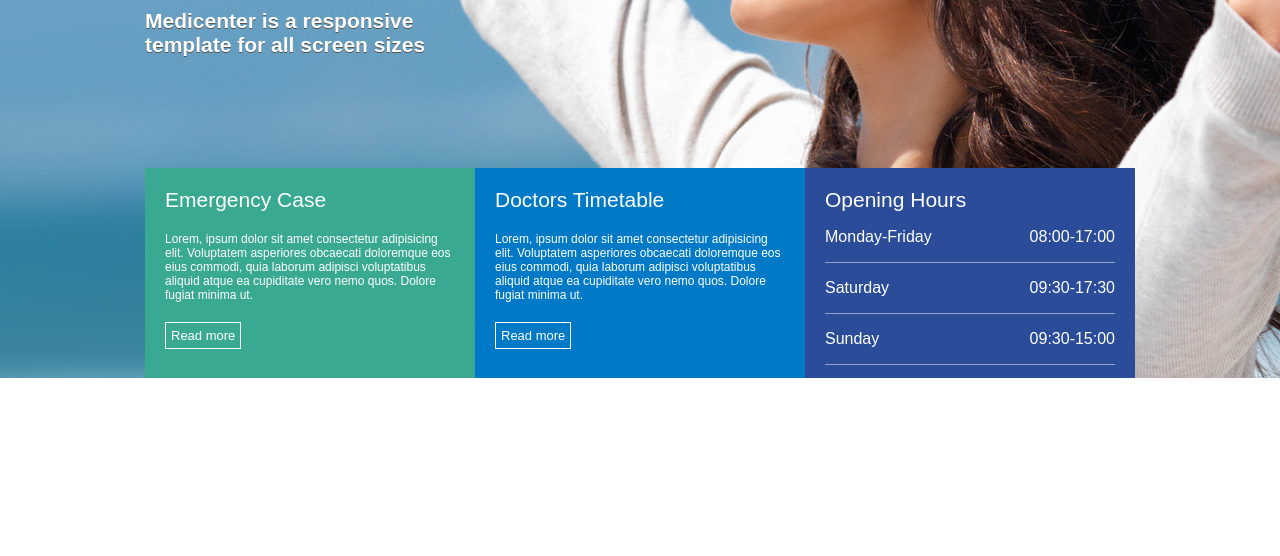
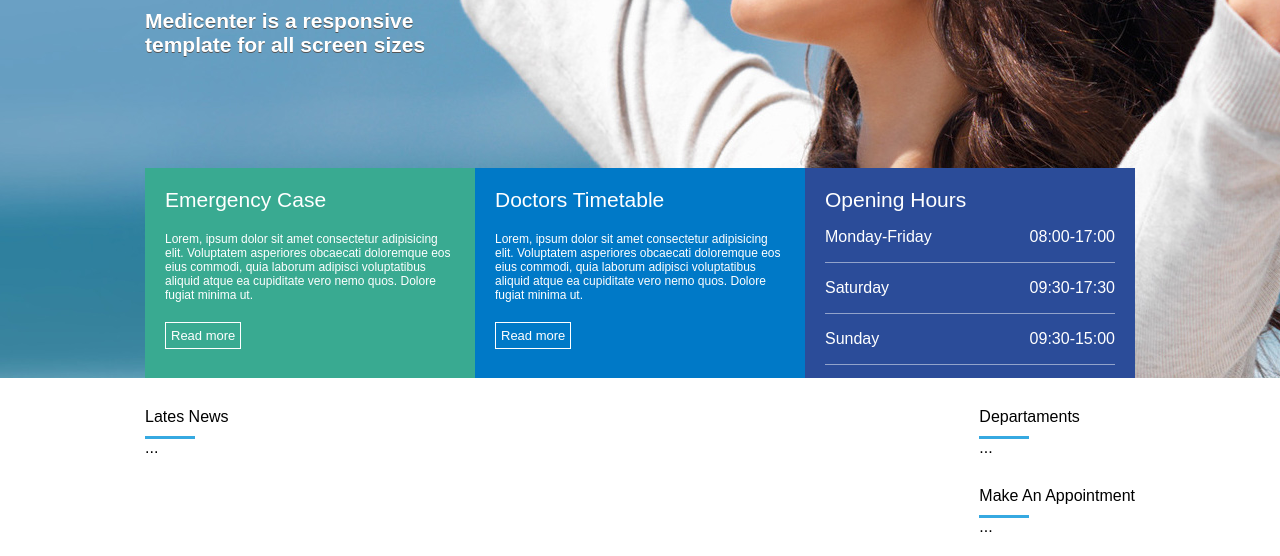
Before and after one commit to coutinhojessica/ProjetosEstudos, a plain HTML site: page HtmlCss/mediCenter/index.html in a window 1280 px wide. Shown: the part 412-968 px from the top of the page. Before the commit the page ends 800 px from the top, so only its background shows below. Drawn offline with Linux system fonts and the light colour scheme.

Commit message:
Criando a parte de conteúdo do site parte 1.

```diff
--- a/HtmlCss/mediCenter/assets/css/style.css
+++ b/HtmlCss/mediCenter/assets/css/style.css
@@ -149,3 +149,34 @@
     justify-content: space-between;
     border-bottom: 0.5px solid rgba(255, 255, 255, 0.486);
 }
+
+#geral {
+    display: flex;
+    justify-content: center;
+}
+
+#geral > section {
+    flex: 2;
+}
+
+#geral > aside {
+    flex: 1;
+}
+
+.widget-title {
+    margin-top: 30px;
+    margin-bottom: 20px;
+}
+
+#widget-title-text {
+    color:black;
+    font-size: 21px;
+    font-weight: bold;
+}
+
+.widget-title-bar {
+    width: 50px;
+    height: 3px;
+    background-color: #36a9e1;
+    margin-top: 10px;
+}
--- a/HtmlCss/mediCenter/index.html
+++ b/HtmlCss/mediCenter/index.html
@@ -67,6 +67,40 @@
         </div>
     </section>
 
+    <section id="geral">
+        <div class="conteiner">
+            <section>
+                <div class="widget">
+                    <div class="widget-title">
+                        <div class="widget-title-text">Lates News</div>
+                        <div class="widget-title-bar"></div>
+                        <div class="widget-body">
+                            ...
+                        </div>
+                    </div>
+                </div>
+            </section>
+            <aside>
+                <div class="widget">
+                    <div class="widget-title">
+                        <div class="widget-title-text">Departaments</div>
+                        <div class="widget-title-bar"></div>
+                        <div class="widget-body">
+                            ...
+                        </div>
+                    </div>
+                </div>
+                <div class="widget">
+                    <div class="widget-title">
+                        <div class="widget-title-text">Make An Appointment</div>
+                        <div class="widget-title-bar"></div>
+                        <div class="widget-body">
+                            ...
+                        </div>
+            </aside>
+        </div>
+    </section>
+
     <script src="assets/js/script.js"></script>
 </body>
 </html>
```
